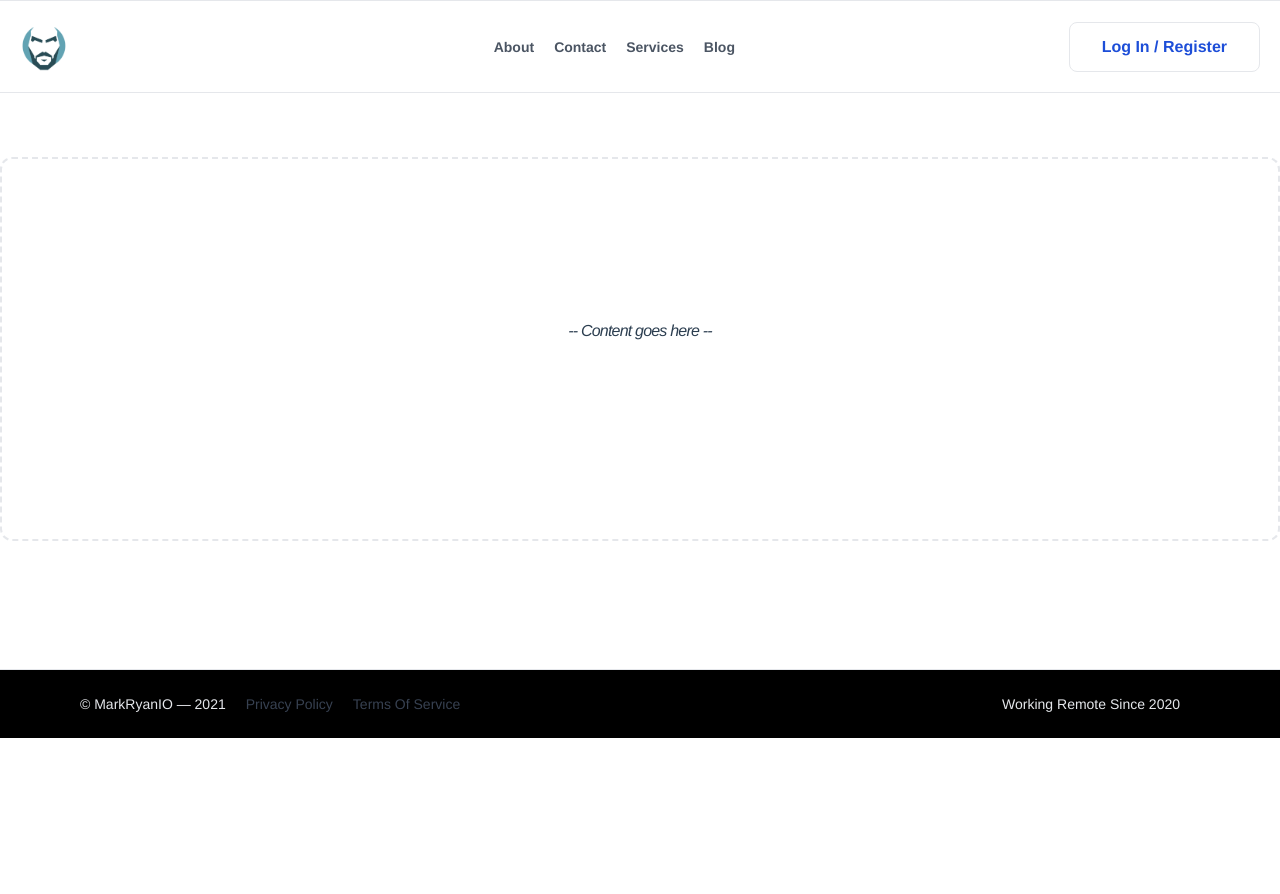
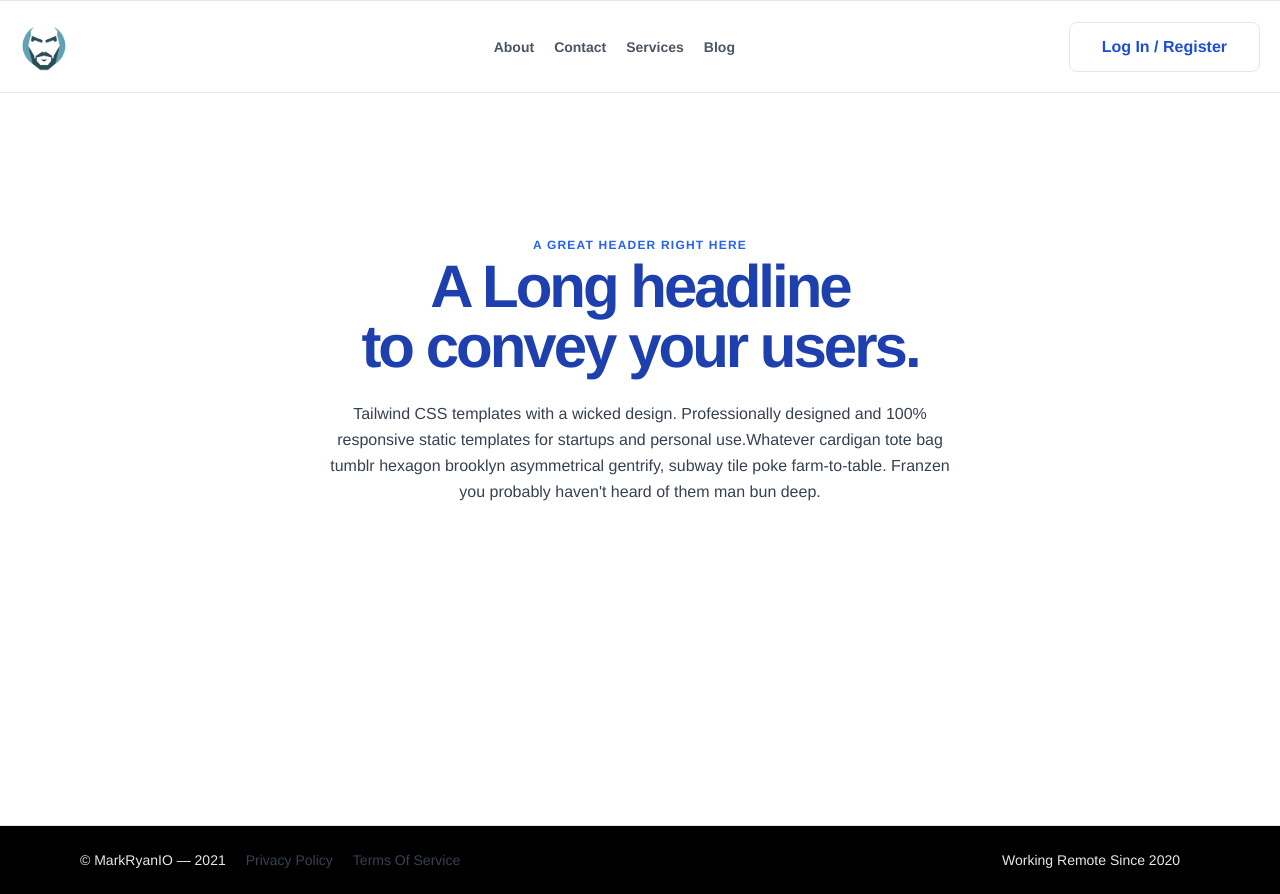
Before and after one commit to PickeledMarcuz/mark-ryan-io, a Vue app: page /blog in a window 1280 px wide. Before the commit the page ends 800 px from the top, so only its background shows below. Built offline with nearby package versions, Linux system fonts and the light colour scheme.

Commit message:
Add flesh for blog

```diff
--- a/src/views/Blog.vue
+++ b/src/views/Blog.vue
@@ -1,14 +1,32 @@
 <template>
   <div class="blog">
-    <div
-      class="container w-full p-20 m-4 mx-auto my-16 text-center bg-white border-2 border-dashed border-blueGray-300 h-96 rounded-xl"
-    >
-      <p
-        class="mt-20 italic tracking-tighter text-md text-blueGray-500 title-font"
-      >
-        -- Content goes here --
-      </p>
-    </div>
+    <section class="text-gray-700 body-font">
+      <div class="container px-8 mx-auto py-36 lg:px-4">
+        <div class="flex flex-col w-full mb-12 text-left lg:text-center">
+          <h2
+            class="mb-1 text-xs font-semibold tracking-widest text-blue-600 uppercase title-font"
+          >
+            a great header right here
+          </h2>
+          <h1
+            class="mb-6 text-2xl font-semibold tracking-tighter text-blue-800 sm:text-6xl title-font"
+          >
+            A Long headline
+            <br class="" />
+            to convey your users.
+          </h1>
+          <p
+            class="mx-auto text-base font-medium leading-relaxed text-gray-700 lg:w-1/2"
+          >
+            Tailwind CSS templates with a wicked design. Professionally designed
+            and 100% responsive static templates for startups and personal
+            use.Whatever cardigan tote bag tumblr hexagon brooklyn asymmetrical
+            gentrify, subway tile poke farm-to-table. Franzen you probably
+            haven't heard of them man bun deep.
+          </p>
+        </div>
+      </div>
+    </section>
   </div>
 </template>
 
```
